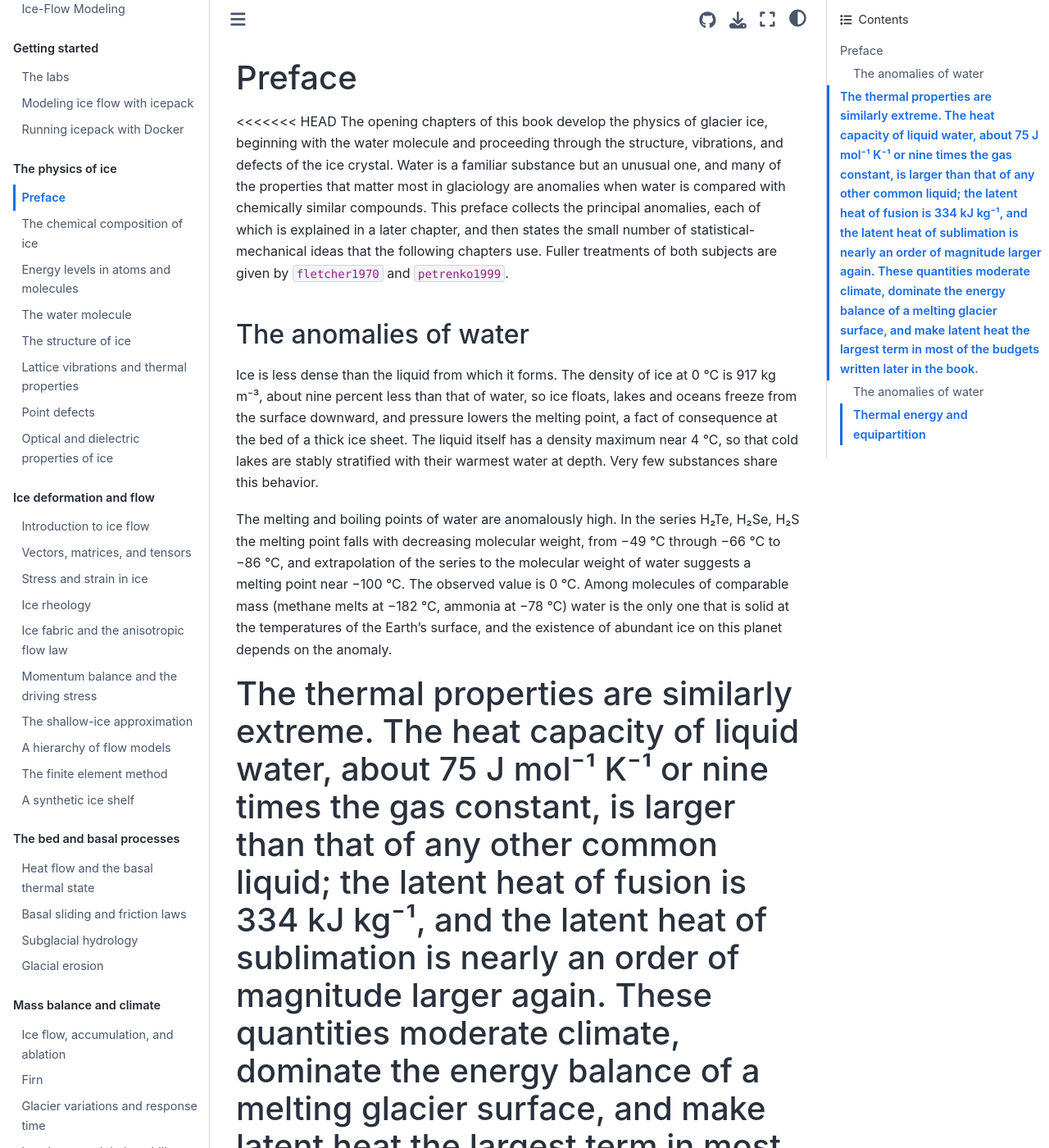
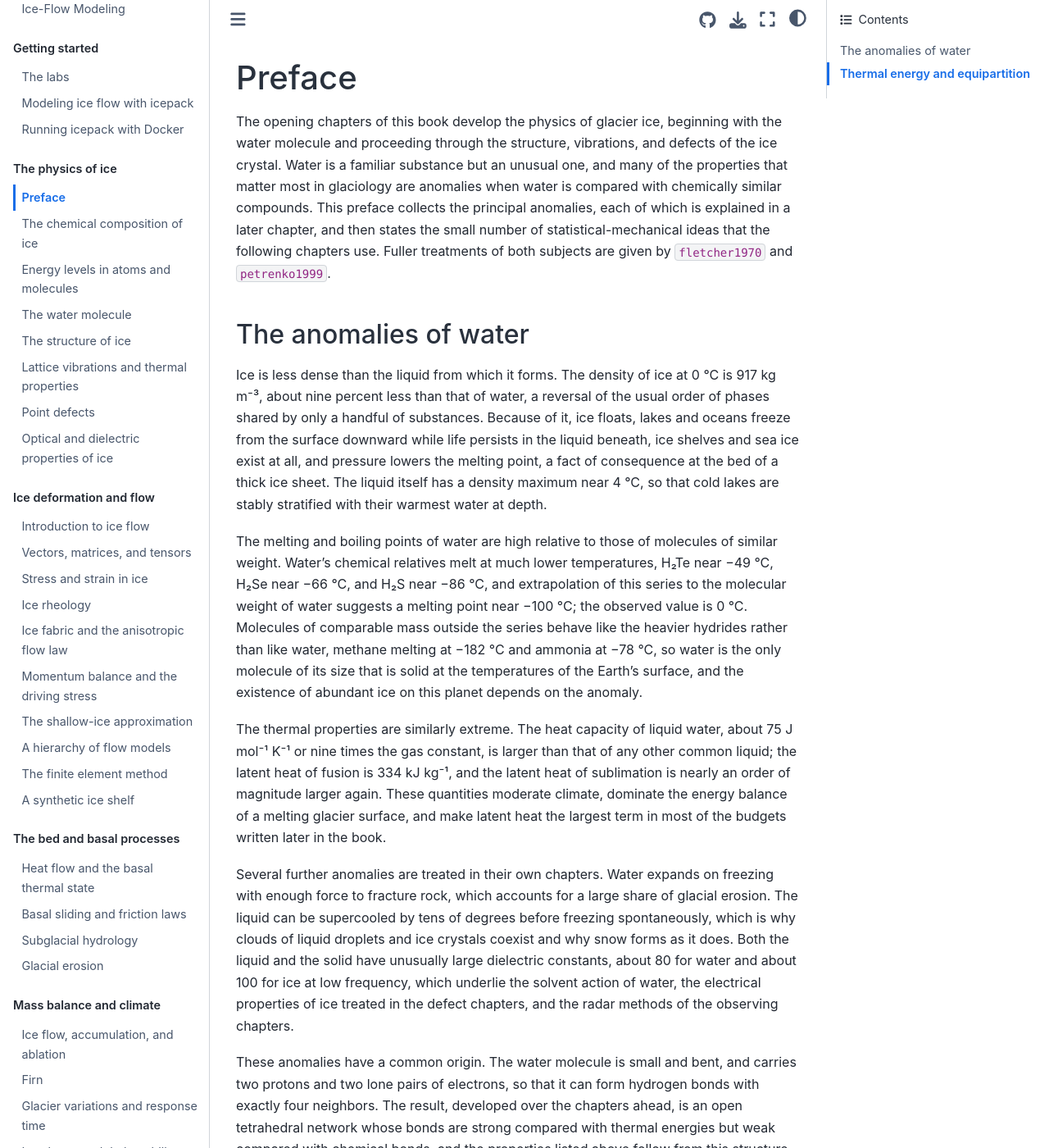
Before and after one commit to rice-glaciology/glaciology-book, a Jupyter Book: the page built from sections/foundations/preface.md, in a window 1280 px wide and 1400 px high. Shown: the whole window at 82% size. Built offline with Jupyter Book 1.0.4 settings and Sphinx 7.4.7 and the Sphinx Book theme 1.1.4, drawn with Linux system fonts in a browser that asks for light colours; pages that are not in the unit, such as notebooks, are missing from menus; cross-references to code outside the pages are shown as plain code; some of the changed text lies outside the part shown.

Commit message:
Foundations background chapters, opener deletion pass, paleoclimate fixes

```diff
--- a/sections/foundations/preface.md
+++ b/sections/foundations/preface.md
@@ -1,26 +1,14 @@
 # Preface
 
-<<<<<<< HEAD
 The opening chapters of this book develop the physics of glacier ice, beginning with the water molecule and proceeding through the structure, vibrations, and defects of the ice crystal. Water is a familiar substance but an unusual one, and many of the properties that matter most in glaciology are anomalies when water is compared with chemically similar compounds. This preface collects the principal anomalies, each of which is explained in a later chapter, and then states the small number of statistical-mechanical ideas that the following chapters use. Fuller treatments of both subjects are given by {cite}`fletcher1970` and {cite}`petrenko1999`.
 
 ## The anomalies of water
 
-Ice is less dense than the liquid from which it forms. The density of ice at 0 °C is 917 kg m⁻³, about nine percent less than that of water, so ice floats, lakes and oceans freeze from the surface downward, and pressure lowers the melting point, a fact of consequence at the bed of a thick ice sheet. The liquid itself has a density maximum near 4 °C, so that cold lakes are stably stratified with their warmest water at depth. Very few substances share this behavior.
+Ice is less dense than the liquid from which it forms. The density of ice at 0 °C is 917 kg m⁻³, about nine percent less than that of water, a reversal of the usual order of phases shared by only a handful of substances. Because of it, ice floats, lakes and oceans freeze from the surface downward while life persists in the liquid beneath, ice shelves and sea ice exist at all, and pressure lowers the melting point, a fact of consequence at the bed of a thick ice sheet. The liquid itself has a density maximum near 4 °C, so that cold lakes are stably stratified with their warmest water at depth.
 
-The melting and boiling points of water are anomalously high. In the series H₂Te, H₂Se, H₂S the melting point falls with decreasing molecular weight, from −49 °C through −66 °C to −86 °C, and extrapolation of the series to the molecular weight of water suggests a melting point near −100 °C. The observed value is 0 °C. Among molecules of comparable mass (methane melts at −182 °C, ammonia at −78 °C) water is the only one that is solid at the temperatures of the Earth's surface, and the existence of abundant ice on this planet depends on the anomaly.
+The melting and boiling points of water are high relative to those of molecules of similar weight. Water's chemical relatives melt at much lower temperatures, H₂Te near −49 °C, H₂Se near −66 °C, and H₂S near −86 °C, and extrapolation of this series to the molecular weight of water suggests a melting point near −100 °C; the observed value is 0 °C. Molecules of comparable mass outside the series behave like the heavier hydrides rather than like water, methane melting at −182 °C and ammonia at −78 °C, so water is the only molecule of its size that is solid at the temperatures of the Earth's surface, and the existence of abundant ice on this planet depends on the anomaly.
 
 The thermal properties are similarly extreme. The heat capacity of liquid water, about 75 J mol⁻¹ K⁻¹ or nine times the gas constant, is larger than that of any other common liquid; the latent heat of fusion is 334 kJ kg⁻¹, and the latent heat of sublimation is nearly an order of magnitude larger again. These quantities moderate climate, dominate the energy balance of a melting glacier surface, and make latent heat the largest term in most of the budgets written later in the book.
-=======
-Water is the most familiar substance on Earth and one of the most anomalous. The chapters that follow breakdown the water molecule, and assemble the crystal. At each stage some of the unusual behavior we identify below will be traced to its molecular origin.
-
-## The anomalies of water
-
-Nearly every physical property of water is an outlier among small molecules:
-
-Solid ice is less dense than water at temperatures (and ice phases) we experience on earth. Ice at 917 kg m⁻³ is about nine percent less dense than the water it freezes from, a reversal of the usual order of phases shared by only a handful of substances. The relative density of solid ice and liquid water allows lakes and oceans to freeze from the top down and support life in the liquid beneath, why ice shelves and sea ice exist at all, and why pressure favors melting at the bed of a thick ice sheet. The liquid compounds the strangeness by reaching its maximum density near 4 °C, so that cold lakes stratify with their warmest water at the bottom.
-
-The melting and boiling points are high relative to other molecule's with similar molecular weights. Water's chemical relatives melt at much lower temperatures: H₂Te, melts near −49 °C, H₂Se near −66 °C, H₂S near −86 °C, methane melts at −182 °C, and ammonia at −78 °C. Extrapolating that trend based on Oxygent's mass, would predict a melting rate near −100 °C, much colder than the true melting point ~0 °C. Among molecules of comparable mass, water is the only one that is solid anywhere on Earth's surface.
->>>>>>> 4d3f0affb53f53e2ff5b3479eba7b2d0860727b0
 
 Several further anomalies are treated in their own chapters. Water expands on freezing with enough force to fracture rock, which accounts for a large share of glacial erosion. The liquid can be supercooled by tens of degrees before freezing spontaneously, which is why clouds of liquid droplets and ice crystals coexist and why snow forms as it does. Both the liquid and the solid have unusually large dielectric constants, about 80 for water and about 100 for ice at low frequency, which underlie the solvent action of water, the electrical properties of ice treated in the defect chapters, and the radar methods of the observing chapters.
 
```
